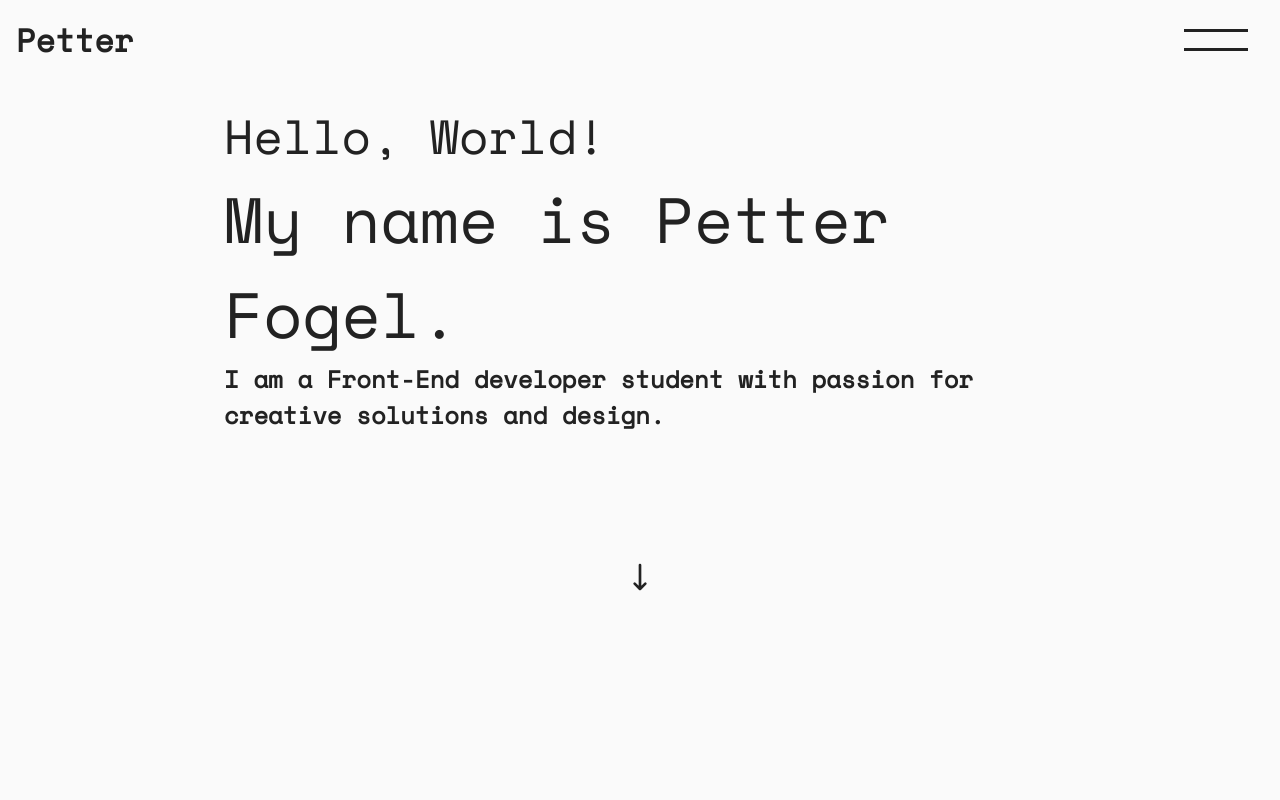
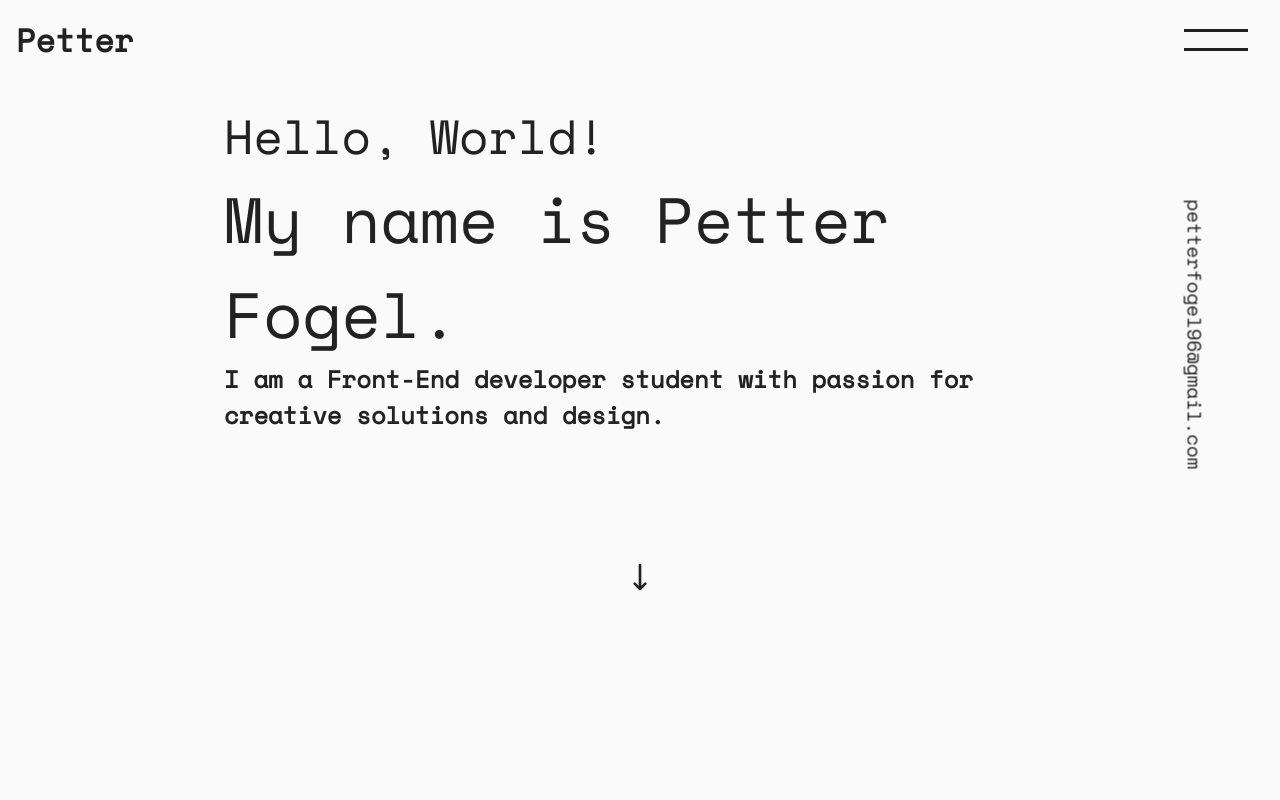
Before and after one commit to PetterFogel/portfolio, a React (Create React App) app: page / in a window 1280 px wide. Shown: the top 800 px of the page. Built offline with nearby package versions, Linux system fonts and the light colour scheme.

Commit message:
Add styling for fixed email-div.

```diff
--- a/src/components/navigation/navigation.tsx
+++ b/src/components/navigation/navigation.tsx
@@ -8,6 +8,7 @@ function Navigation() {
         <div className={classes.burgerBar}></div>
         <div className={classes.burgerBar}></div>
       </div>
+      <div className={classes.fixedEmail}>petterfogel96@gmail.com</div>
     </header>
   );
 }
```
